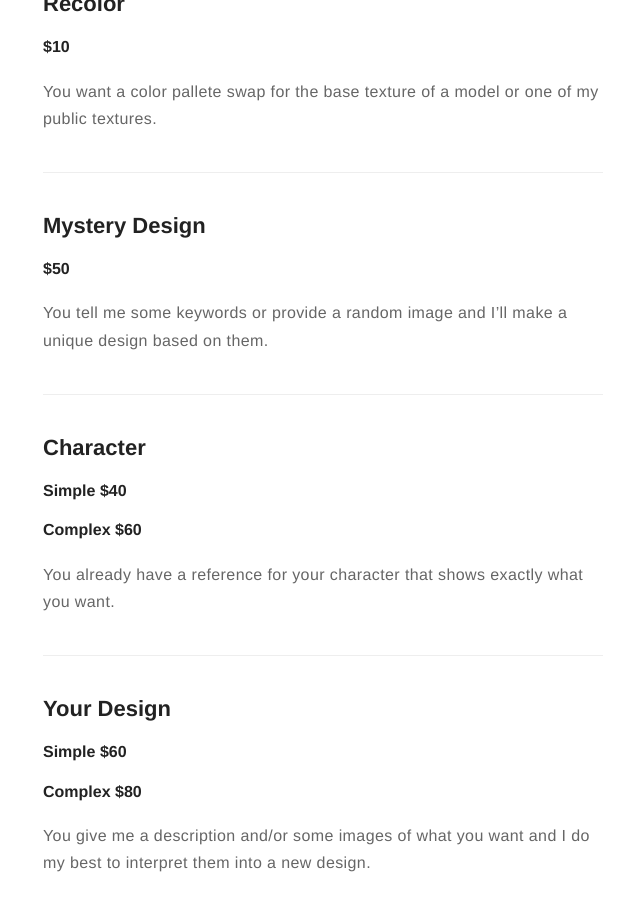
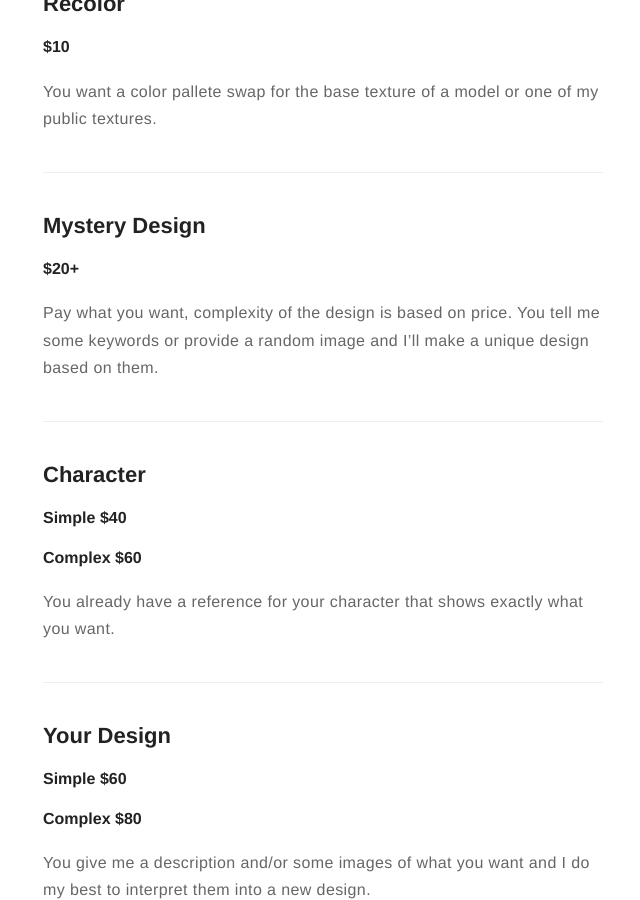
Before and after one commit to AuxLabs/auxlabs.github.io, a Jekyll site: the page built from commissions.md, in a window 1280 px wide and 900 px high, scrolled down 596 px. Shown: the whole window, without its empty margins (317-957 px from the left). Built offline with Jekyll 4.4.1, drawn with Linux system fonts in a browser that asks for light colours; nearby versions of some CDN libraries; comment, search, counter and statistics services are not loaded.

Commit message:
Update commissions.md

```diff
--- a/commissions.md
+++ b/commissions.md
@@ -19,8 +19,8 @@ You want a color pallete swap for the base texture of a model or one of my publi
 ---
 
 ## Mystery Design
-#### $50
-You tell me some keywords or provide a random image and I'll make a unique design based on them.
+#### $20+
+Pay what you want, complexity of the design is based on price. You tell me some keywords or provide a random image and I'll make a unique design based on them.
 
 ---
 
```
